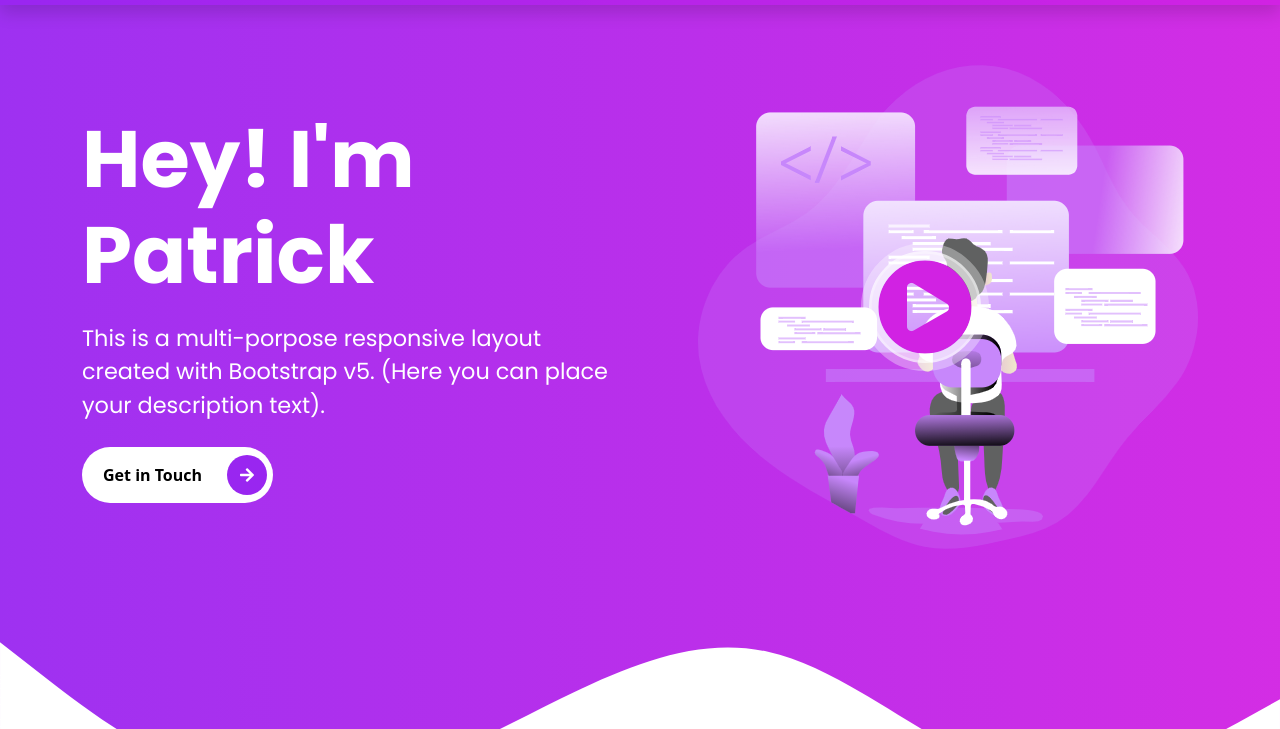
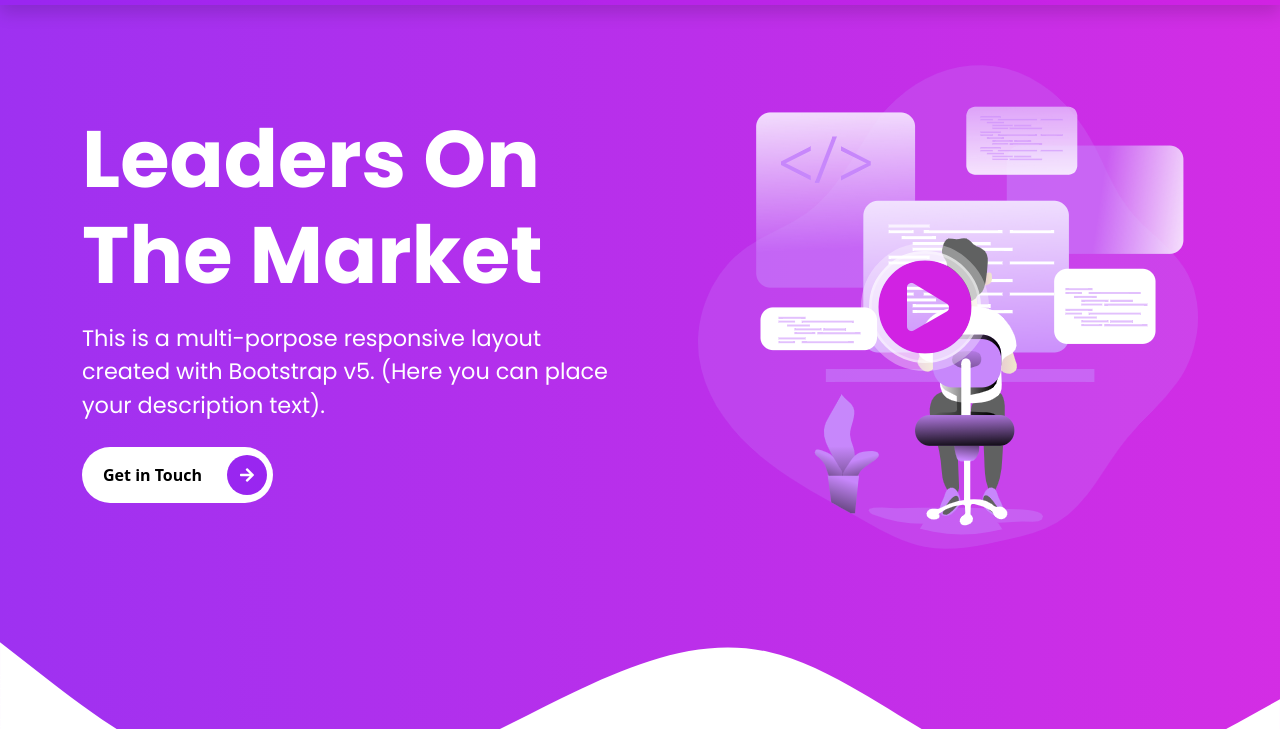
Before and after one commit to IghorOliveira/Bootstrap-Template, a website: page index.html in a window 1280 px wide. Shown: the part 71-800 px from the top of the page. Drawn offline with Linux system fonts and the light colour scheme.

Commit message:
fine tunning a few cosmetic properties

```diff
--- a/index.html
+++ b/index.html
@@ -4,7 +4,7 @@
     <meta charset="UTF-8">
     <meta http-equiv="X-UA-Compatible" content="IE=edge">
     <meta name="viewport" content="width=device-width, initial-scale=1.0">
-    <title>Learning Bootstrap 5 with Sass</title>
+    <title>Patrix</title>
     <link rel="preconnect" href="https://fonts.googleapis.com">
     <link rel="preconnect" href="https://fonts.gstatic.com" crossorigin>
     <link href="https://fonts.googleapis.com/css2?family=Poppins:wght@400;500;600;700;800;900&display=swap" rel="stylesheet">
@@ -47,7 +47,7 @@
         <div class="row align-items-center">
           <div class="col-md-6 intros">
             <h1 class="display-2">
-              <span class="display-2--intro">Hey! I'm Patrick</span>
+              <span class="display-2--intro">Leaders on the market</span>
               <span class="display-2--description lh-base">This is a multi-porpose responsive layout created with Bootstrap v5. (Here you can place your description text).</span>
             </h1>
             <button type="button" class="rounded-pill btn-rounded">Get in Touch
```
